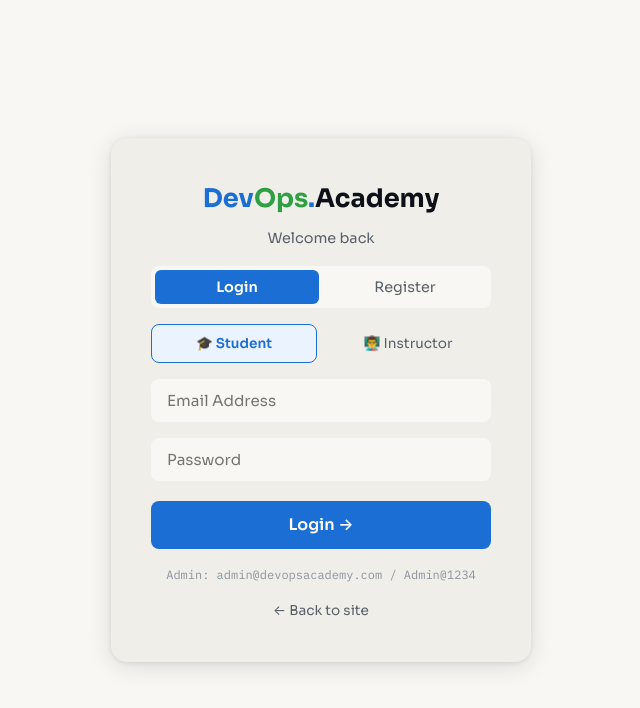
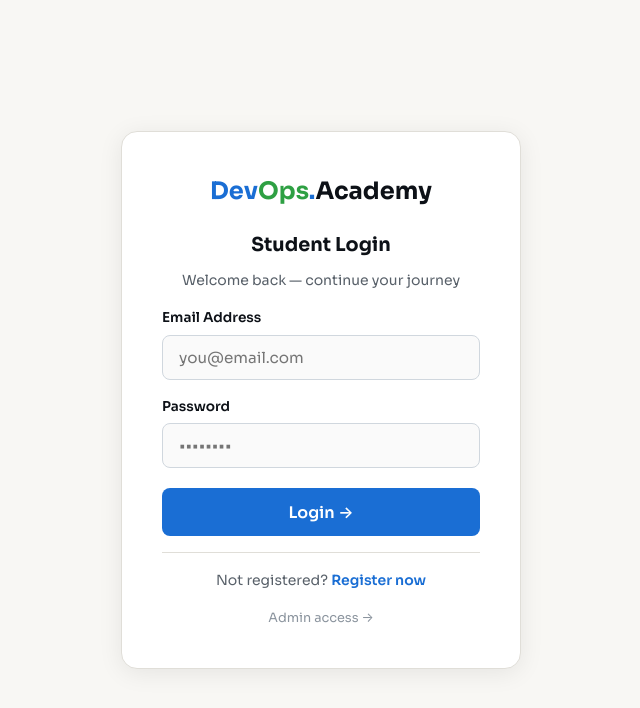
Before and after one commit to Sadiq-code-nest/devops-academy-MERN, a React (Vite) app in the folder frontend/: page /login in a window 1280 px wide. Shown: the top 708 px of the page, without its empty margins (319-959 px from the left). Built offline with nearby package versions, Linux system fonts and the light colour scheme; no server answers.

Commit message:
Update Login.jsx

```diff
--- a/frontend/src/pages/Login.jsx
+++ b/frontend/src/pages/Login.jsx
@@ -3,224 +3,170 @@ import { useNavigate, Link } from 'react-router-dom';
 import { useAuth } from '../context/AuthContext';
 
 export default function Login() {
-  const { login } = useAuth();
-  const navigate  = useNavigate();
-  const [tab,  setTab]  = useState('login');   // 'login' | 'register'
-  const [role, setRole] = useState('student'); // 'student' | 'instructor'
-  const [form, setForm] = useState({ name:'', email:'', password:'' });
-  const [error, setError] = useState('');
+  const { login }  = useAuth();
+  const navigate   = useNavigate();
+  const [form, setForm]     = useState({ email: '', password: '' });
+  const [error, setError]   = useState('');
   const [loading, setLoading] = useState(false);
 
   const handle = e => setForm({ ...form, [e.target.name]: e.target.value });
 
   const submit = async () => {
     setError('');
+    if (!form.email || !form.password)
+      return setError('All fields are required');
     setLoading(true);
     try {
-      if (tab === 'register') {
-        // Register then auto-login
-        const api = (await import('../api/axios')).default;
-        await api.post('/auth/register', { ...form, role });
-      }
       const user = await login(form.email, form.password);
-      const dest  = user.role === 'instructor'
-        ? '/instructor-dashboard'
-        : user.role === 'admin'
-        ? '/admin'
-        : '/student-dashboard';
-      navigate(dest);
+      navigate('/dashboard');
     } catch (err) {
-      setError(err.response?.data?.message || 'Something went wrong');
+      setError(err.response?.data?.message || 'Invalid credentials');
     } finally {
       setLoading(false);
     }
   };
 
   return (
-    <div style={styles.page}>
-      <div style={styles.card}>
+    <div style={s.page}>
+      <div style={s.card}>
 
-        {/* Brand */}
-        <div style={styles.brand}>
-          <span style={{ color:'var(--blue)' }}>Dev</span>
-          <span style={{ color:'var(--green)' }}>Ops</span>
-          <span style={{ color:'var(--blue)' }}>.</span>Academy
+        <div style={s.brand}>
+          <span style={{ color: '#1A6ED4' }}>Dev</span>
+          <span style={{ color: '#2EA043' }}>Ops</span>
+          <span style={{ color: '#1A6ED4' }}>.</span>Academy
         </div>
-        <p style={styles.subtitle}>
-          {tab === 'login' ? 'Welcome back' : 'Create your account'}
+
+        <h2 style={s.title}>Student Login</h2>
+        <p style={s.sub}>Welcome back — continue your journey</p>
+
+        <div style={s.field}>
+          <label style={s.label}>Email Address</label>
+          <input name="email" type="email" value={form.email}
+            onChange={handle} placeholder="you@email.com"
+            style={s.input} />
+        </div>
+
+        <div style={s.field}>
+          <label style={s.label}>Password</label>
+          <input name="password" type="password" value={form.password}
+            onChange={handle} placeholder="••••••••"
+            style={s.input}
+            onKeyDown={e => e.key === 'Enter' && submit()} />
+        </div>
+
+        {error && <div style={s.error}>{error}</div>}
+
+        <button onClick={submit} disabled={loading} style={s.btn}>
+          {loading ? 'Logging in...' : 'Login →'}
+        </button>
+
+        <div style={s.divider} />
+
+        <p style={s.registerText}>
+          Not registered?{' '}
+          <Link to="/register" style={s.link}>Register now</Link>
         </p>
 
-        {/* Tab Switch */}
-        <div style={styles.tabRow}>
-          {['login','register'].map(t => (
-            <button key={t} onClick={() => { setTab(t); setError(''); }}
-              style={{ ...styles.tab, ...(tab === t ? styles.tabActive : {}) }}>
-              {t === 'login' ? 'Login' : 'Register'}
-            </button>
-          ))}
-        </div>
-
-        {/* Role Selector */}
-        <div style={styles.roleRow}>
-          {['student','instructor'].map(r => (
-            <button key={r} onClick={() => setRole(r)}
-              style={{ ...styles.roleBtn, ...(role === r ? styles.roleBtnActive : {}) }}>
-              {r === 'student' ? '🎓 Student' : '👨‍🏫 Instructor'}
-            </button>
-          ))}
-        </div>
-
-        {/* Fields */}
-        {tab === 'register' && (
-          <input name="name" placeholder="Full Name"
-            value={form.name} onChange={handle} style={styles.input} />
-        )}
-        <input name="email" type="email" placeholder="Email Address"
-          value={form.email} onChange={handle} style={styles.input} />
-        <input name="password" type="password" placeholder="Password"
-          value={form.password} onChange={handle} style={styles.input}
-          onKeyDown={e => e.key === 'Enter' && submit()} />
-
-        {/* Error */}
-        {error && <div style={styles.error}>{error}</div>}
-
-        {/* Submit */}
-        <button onClick={submit} disabled={loading} style={styles.btn}>
-          {loading ? 'Please wait...' : tab === 'login' ? 'Login →' : 'Create Account →'}
-        </button>
-
-        {/* Seed note */}
-        <div style={styles.note}>
-          Admin: admin@devopsacademy.com / Admin@1234
-        </div>
-
-        <Link to="/" style={styles.back}>← Back to site</Link>
+        <Link to="/adminlogin" style={s.adminLink}>
+          Admin access →
+        </Link>
       </div>
     </div>
   );
 }
 
-const styles = {
+const s = {
   page: {
     minHeight: '100vh',
     display: 'flex',
     alignItems: 'center',
     justifyContent: 'center',
-    background: 'var(--bg)',
+    background: '#F8F7F4',
     padding: '1rem',
   },
   card: {
-    background: 'var(--bg-alt)',
-    border: '1px solid var(--border)',
+    background: '#fff',
+    border: '1px solid #E0DED8',
     borderRadius: '16px',
     padding: '2.5rem',
     width: '100%',
-    maxWidth: '420px',
+    maxWidth: '400px',
     display: 'flex',
     flexDirection: 'column',
     gap: '1rem',
-    boxShadow: 'var(--shadow-lg)',
+    boxShadow: '0 4px 24px rgba(0,0,0,0.08)',
   },
   brand: {
-    fontSize: '1.6rem',
+    fontSize: '1.5rem',
     fontWeight: '700',
-    fontFamily: 'var(--font-body)',
     textAlign: 'center',
-    color: 'var(--text)',
+    marginBottom: '.25rem',
   },
-  subtitle: {
+  title: {
+    fontSize: '1.2rem',
+    fontWeight: '700',
+    color: '#0D1117',
     textAlign: 'center',
-    color: 'var(--text-muted)',
-    fontSize: '.9rem',
+    margin: 0,
+  },
+  sub: {
+    color: '#586069',
+    fontSize: '.875rem',
+    textAlign: 'center',
     marginTop: '-.5rem',
   },
-  tabRow: {
-    display: 'grid',
-    gridTemplateColumns: '1fr 1fr',
-    background: 'var(--bg)',
-    borderRadius: '8px',
-    padding: '4px',
-    gap: '4px',
-  },
-  tab: {
-    padding: '.5rem',
-    border: 'none',
-    borderRadius: '6px',
-    background: 'transparent',
-    cursor: 'pointer',
-    fontFamily: 'var(--font-body)',
-    fontSize: '.9rem',
-    color: 'var(--text-muted)',
-    transition: 'all .2s',
-  },
-  tabActive: {
-    background: 'var(--blue)',
-    color: '#fff',
-    fontWeight: '600',
-  },
-  roleRow: {
-    display: 'grid',
-    gridTemplateColumns: '1fr 1fr',
-    gap: '.5rem',
-  },
-  roleBtn: {
-    padding: '.6rem',
-    border: '1px solid var(--border)',
-    borderRadius: '8px',
-    background: 'transparent',
-    cursor: 'pointer',
-    fontFamily: 'var(--font-body)',
-    fontSize: '.85rem',
-    color: 'var(--text-muted)',
-    transition: 'all .2s',
-  },
-  roleBtnActive: {
-    border: '1px solid var(--blue)',
-    color: 'var(--blue)',
-    background: 'var(--blue-light)',
-    fontWeight: '600',
-  },
+  field: { display: 'flex', flexDirection: 'column', gap: '.35rem' },
+  label: { fontSize: '.85rem', fontWeight: '600', color: '#0D1117' },
   input: {
     padding: '.75rem 1rem',
-    border: '1px solid var(--border)',
+    border: '1px solid #D0D7DE',
     borderRadius: '8px',
-    background: 'var(--bg)',
-    color: 'var(--text)',
-    fontFamily: 'var(--font-body)',
+    background: '#FAFAFA',
+    color: '#0D1117',
     fontSize: '.95rem',
     outline: 'none',
-    width: '100%',
+    fontFamily: 'inherit',
   },
   btn: {
     padding: '.85rem',
-    background: 'var(--blue)',
+    background: '#1A6ED4',
     color: '#fff',
     border: 'none',
     borderRadius: '8px',
-    fontFamily: 'var(--font-body)',
     fontSize: '1rem',
     fontWeight: '600',
     cursor: 'pointer',
     marginTop: '.25rem',
+    fontFamily: 'inherit',
   },
   error: {
-    background: '#fff0f0',
+    background: '#FFF0F0',
     border: '1px solid #CF222E',
     color: '#CF222E',
     padding: '.6rem 1rem',
     borderRadius: '6px',
     fontSize: '.85rem',
   },
-  note: {
+  divider: {
+    height: '1px',
+    background: '#E0DED8',
+  },
+  registerText: {
     textAlign: 'center',
-    fontSize: '.75rem',
-    color: 'var(--text-light)',
-    fontFamily: 'var(--font-mono)',
+    fontSize: '.875rem',
+    color: '#586069',
+    margin: 0,
   },
-  back: {
-    textAlign: 'center',
-    fontSize: '.85rem',
-    color: 'var(--text-muted)',
+  link: {
+    color: '#1A6ED4',
+    fontWeight: '600',
     textDecoration: 'none',
   },
+  adminLink: {
+    textAlign: 'center',
+    fontSize: '.8rem',
+    color: '#8B949E',
+    textDecoration: 'none',
+    display: 'block',
+  },
 };
```
